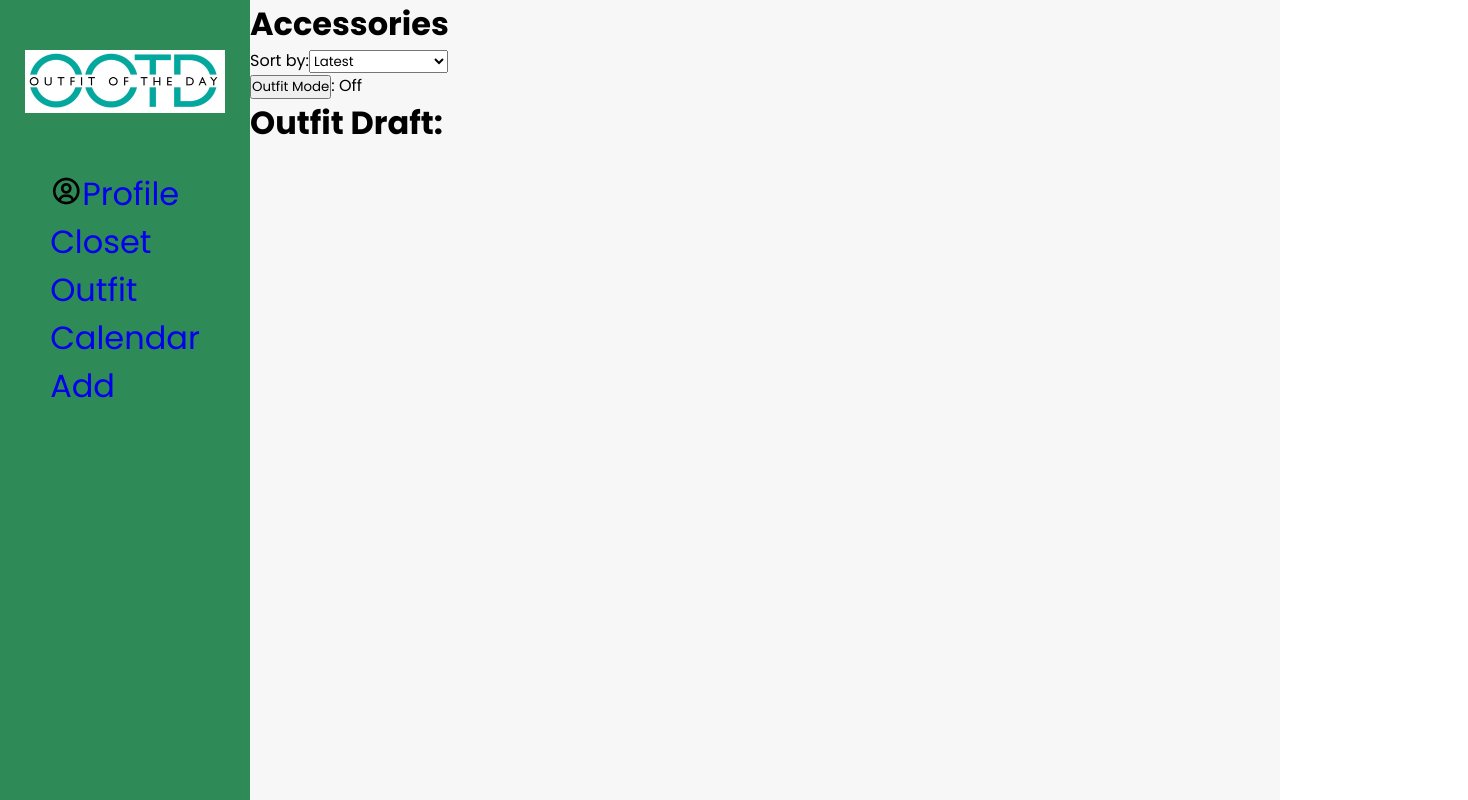
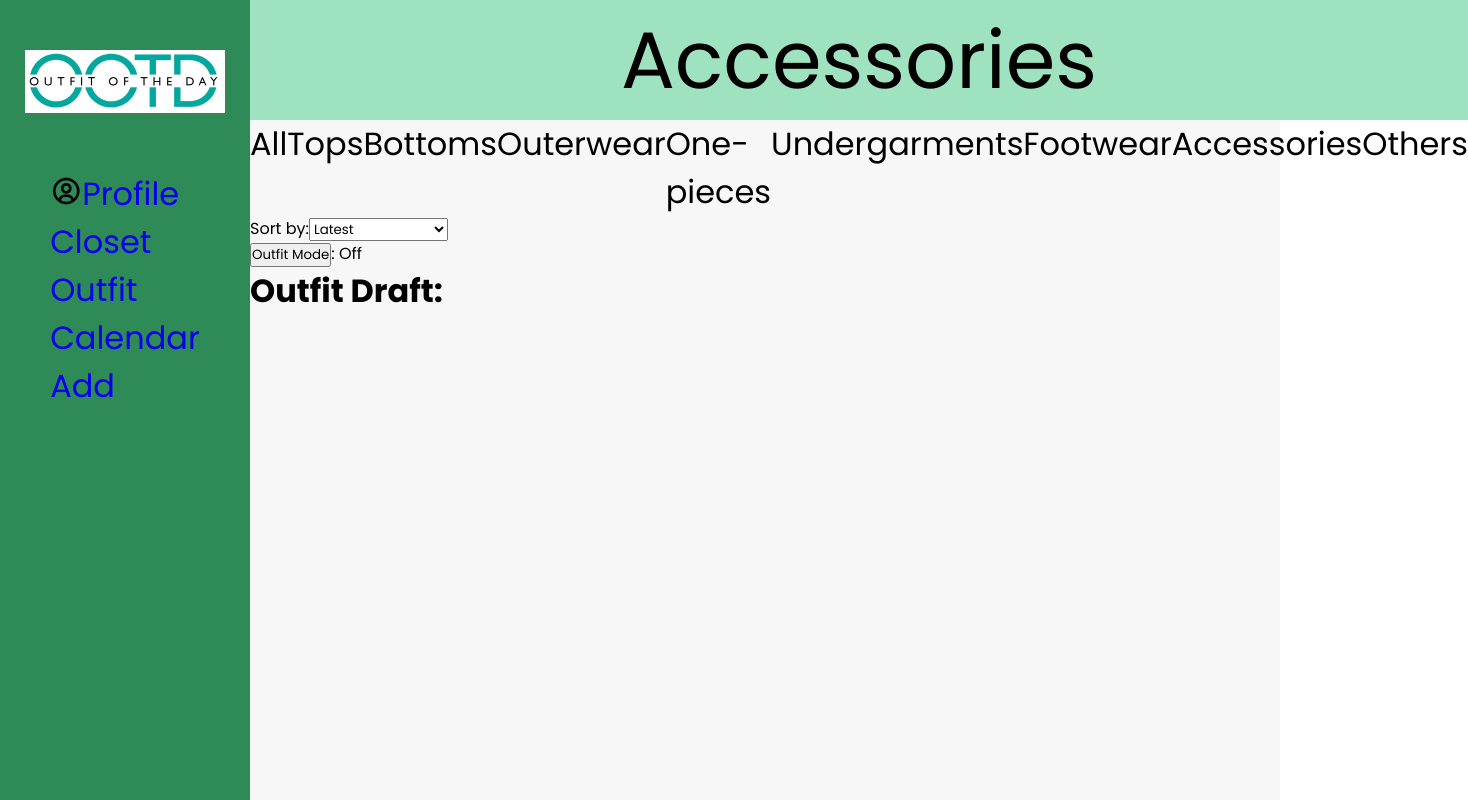
Before and after one commit to davidzheng14/ootd-project, a React (Vite) app: page /closet/accessories in a window 1280 px wide. Shown: the whole page, 1468 px wide, since content can reach past the window. Built offline with nearby package versions, Linux system fonts and the light colour scheme; some icons are missing.

Commit message:
Added nav to CategoryPage

```diff
--- /dev/null
+++ b/src/pages/CategoryPage.css
@@ -0,0 +1,17 @@
+.title {
+    display: flex;
+    justify-content: center;
+    font-size: 5rem;
+    background-color: #9FE2BF;
+}
+
+.closet-nav {
+    display: flex;
+    font-size: 2rem;
+    list-style: none;
+    justify-content: space-around;
+}
+
+.closet-nav li:hover {
+    background-color: #9FE2BF;
+}
--- a/src/pages/CategoryPage.jsx
+++ b/src/pages/CategoryPage.jsx
@@ -1,6 +1,7 @@
 import { useParams } from "react-router";
 import { useEffect, useState } from 'react';
 import { ListViewer } from "../components/ListViewer";
+import './CategoryPage.css';
 
 export function CategoryPage({ closet, setCloset, outfitList, setOutfitList }) {
 
@@ -35,10 +36,6 @@ export function CategoryPage({ closet, setCloset, outfitList, setOutfitList }) {
         } else {
             setDisplay([...closet].filter((item) => item.category == category));
         }
-
-
-
-
     }, [category]);
 
 
@@ -46,8 +43,19 @@ export function CategoryPage({ closet, setCloset, outfitList, setOutfitList }) {
 
     return (
         <>
-            <h1>{category.charAt(0).toUpperCase() + category.slice(1)}</h1>
+            <div className="title">{category.charAt(0).toUpperCase() + category.slice(1)}</div>
 
+            <ul className="closet-nav">
+                <li onClick={() => setDisplay([...closet])}>All</li>
+                <li onClick={() => setDisplay([...closet].filter((item) => item.category == "tops"))}>Tops</li>
+                <li onClick={() => setDisplay([...closet].filter((item) => item.category == "bottoms"))}>Bottoms</li>
+                <li onClick={() => setDisplay([...closet].filter((item) => item.category == "outerwear"))}>Outerwear</li>
+                <li onClick={() => setDisplay([...closet].filter((item) => item.category == "one-pieces"))}>One-pieces</li>
+                <li onClick={() => setDisplay([...closet].filter((item) => item.category == "undergarments"))}>Undergarments</li>
+                <li onClick={() => setDisplay([...closet].filter((item) => item.category == "footwear"))}>Footwear</li>
+                <li onClick={() => setDisplay([...closet].filter((item) => item.category == "accessories"))}>Accessories</li>
+                <li onClick={() => setDisplay([...closet].filter((item) => item.category == "others"))}>Others</li>
+            </ul>
 
             <div>
                 Sort by:
@@ -61,7 +69,7 @@ export function CategoryPage({ closet, setCloset, outfitList, setOutfitList }) {
             <div>
                 <button onClick={handleMode}> Outfit Mode </button>: {outfitMode ? "On" : "Off"}
             </div>
-            <div>
+            {/* <div>
                 {display.map((item) => {
                     return (
                         <>
@@ -82,7 +90,9 @@ export function CategoryPage({ closet, setCloset, outfitList, setOutfitList }) {
                         </>
                     );
                 })}
-            </div>
+            </div> */}
+
+            <ListViewer list={display} />
 
 
 
@@ -93,6 +103,8 @@ export function CategoryPage({ closet, setCloset, outfitList, setOutfitList }) {
             <div>
                 {outfitDraft.length > 0 && <button onClick={handleAddOutfit}> Add Outfit </button>}
             </div>
+
+
         </>
     );
 }
```
Also changed, not shown: src/components/ListView.css (added).
